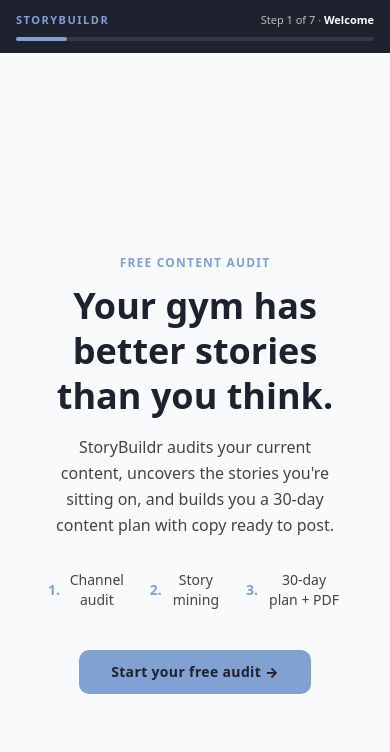
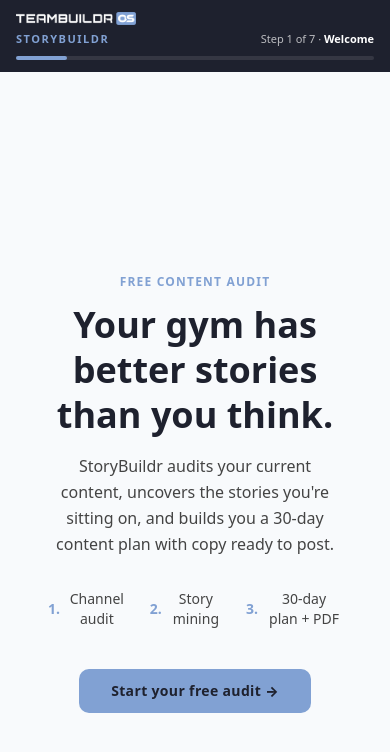
Before and after one commit to trent-luecke/StoryBuildr, a Next.js app: page / in a window 390 px wide. Shown: the top 752 px of the page. Built offline with nearby package versions, Linux system fonts and the light colour scheme.

Commit message:
feat: TeamBuildr OS logo in the side nav, StoryBuildr beneath it
Reuses the white wordmark from Profit-Calculator (built for the dark nav
surface). Applied to both the desktop sidebar and the phone top bar.

Co-Authored-By: Claude Opus 5.5 <noreply@anthropic.com>

```diff
--- a/components/wizard/WizardSidebar.tsx
+++ b/components/wizard/WizardSidebar.tsx
@@ -1,4 +1,24 @@
+import Image from 'next/image'
 import { WizardStep } from '@/lib/types'
+
+// White wordmark on transparent — built for the dark (#1E212E) nav surface
+function BrandLockup({ logoClassName }: { logoClassName: string }) {
+  return (
+    <div className="flex flex-col gap-1.5">
+      <Image
+        src="/teambuildr-os-logo.png"
+        alt="TeamBuildr OS"
+        width={4648}
+        height={520}
+        preload
+        className={`${logoClassName} h-auto`}
+      />
+      <span className="text-[#81A1D3] text-[11px] font-extrabold tracking-[1.5px] uppercase">
+        StoryBuildr
+      </span>
+    </div>
+  )
+}
 
 const STEPS: { step: WizardStep; label: string }[] = [
   { step: 1, label: 'Welcome' },
@@ -17,9 +37,9 @@ interface WizardSidebarProps {
 export function WizardSidebar({ currentStep }: WizardSidebarProps) {
   return (
     <aside className="hidden md:flex w-[180px] shrink-0 bg-[#1E212E] flex-col px-4 py-5">
-      <span className="text-[#81A1D3] text-[11px] font-extrabold tracking-[1.5px] uppercase mb-6">
-        StoryBuildr
-      </span>
+      <div className="mb-6">
+        <BrandLockup logoClassName="w-full" />
+      </div>
 
       <nav className="flex flex-col gap-3 flex-1">
         {STEPS.map(({ step, label }) => {
@@ -76,10 +96,8 @@ export function WizardMobileHeader({ currentStep }: WizardSidebarProps) {
   const label = STEPS.find((s) => s.step === currentStep)?.label
   return (
     <header className="md:hidden bg-[#1E212E] px-4 pt-3 pb-3">
-      <div className="flex items-center justify-between mb-2">
-        <span className="text-[#81A1D3] text-[11px] font-extrabold tracking-[1.5px] uppercase">
-          StoryBuildr
-        </span>
+      <div className="flex items-end justify-between mb-2">
+        <BrandLockup logoClassName="w-[120px]" />
         <span className="text-[11px] text-white/70">
           Step {currentStep} of 7 · <span className="font-bold text-white">{label}</span>
         </span>
```
Also changed, not shown: public/teambuildr-os-logo.png (added).
